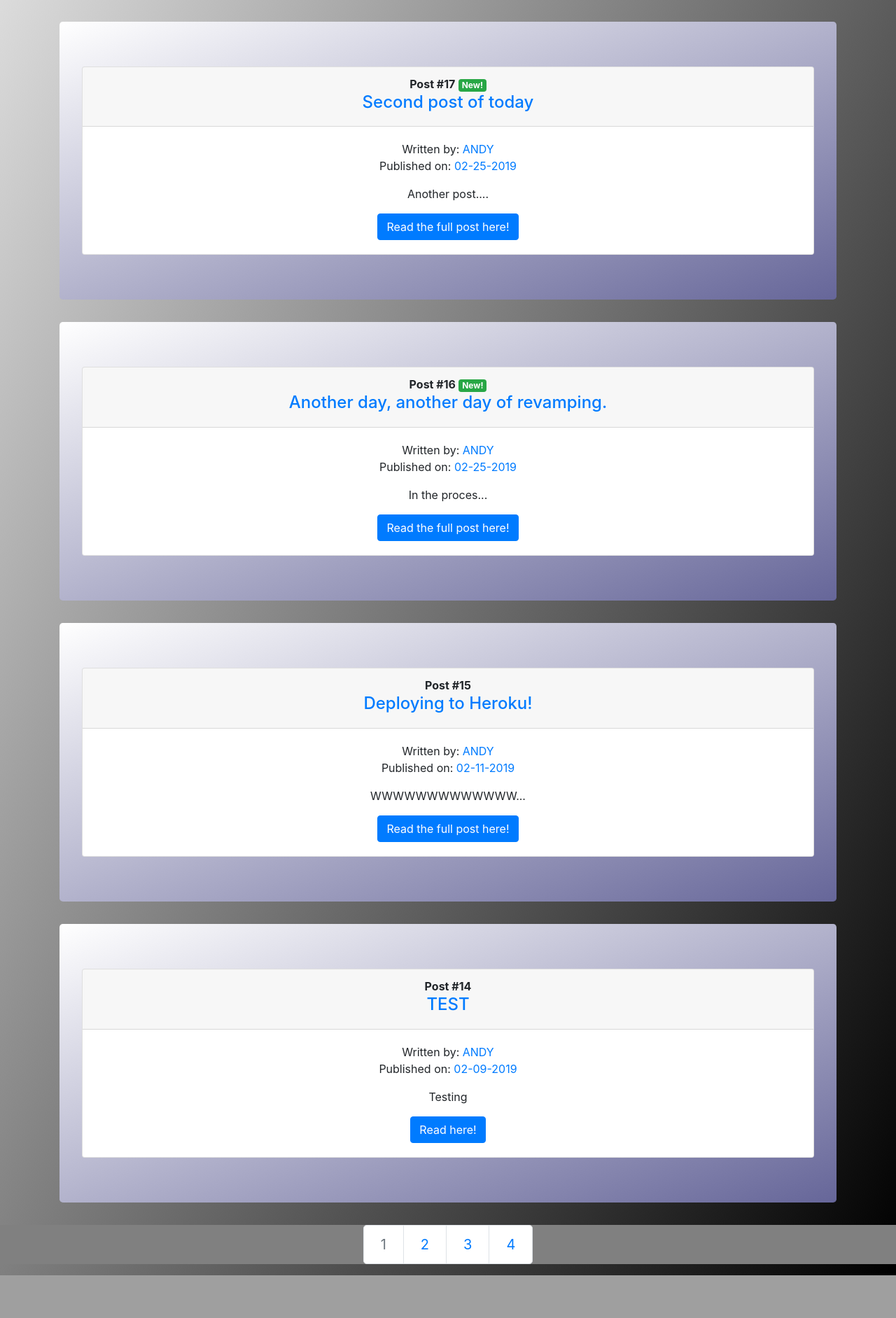
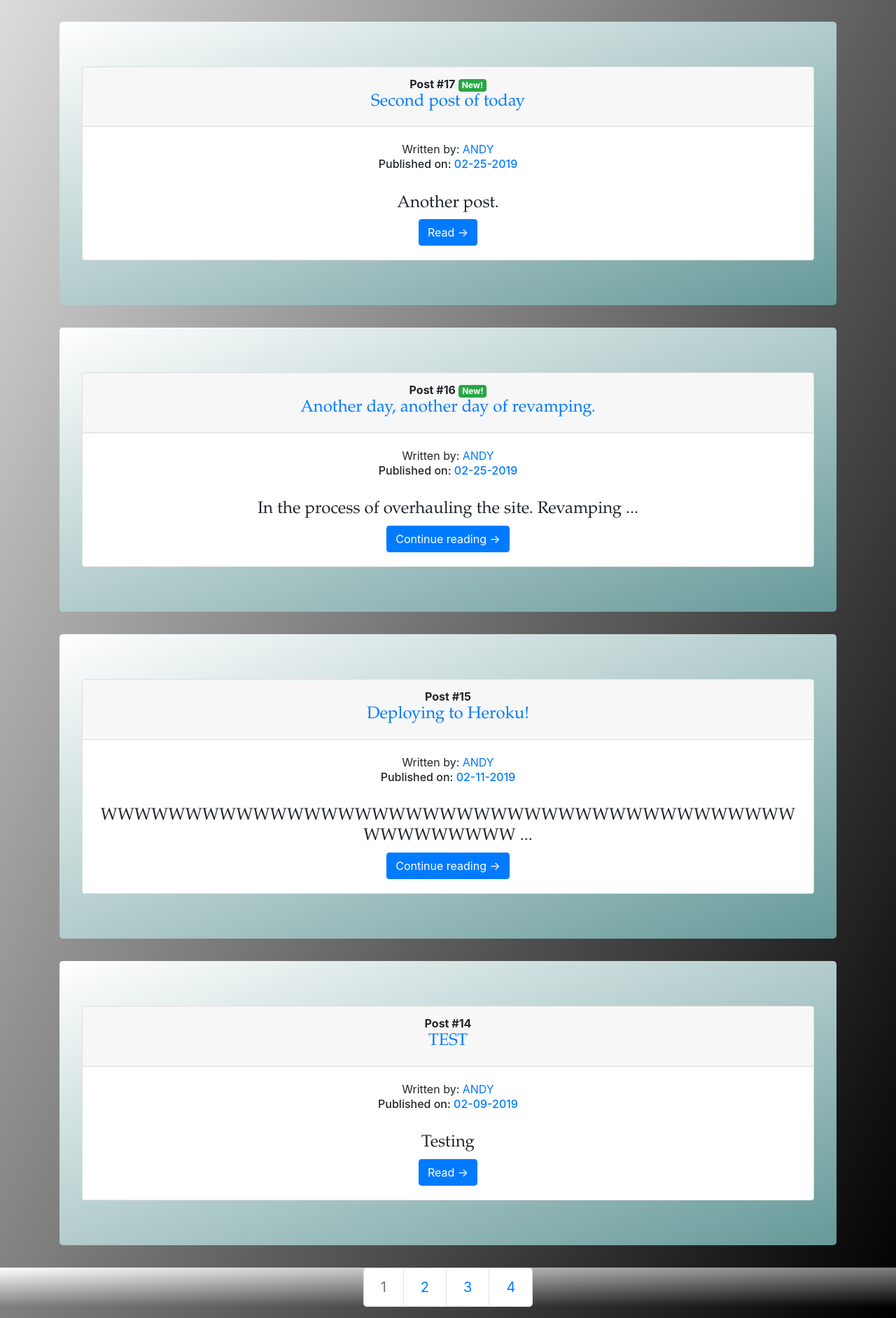
Before and after one commit to andyz123/AndyZhengBlog, a Flask app: page /blog in a window 1280 px wide. Shown: the part 706-2589 px from the top of the page at 70% size. Before the commit the page ends 2528 px from the top, so only its background shows below. Run offline with Flask 2, Linux system fonts and the light colour scheme; data comes from the database, SQL or seed files in the repository; both versions use the stored data as it was after the commit; some libraries are stand-ins or nearby versions.

Commit message:
Revamp Pt.3

```diff
--- a/BlogWebsiteProject/socialblogproject/templates/account.html
+++ b/BlogWebsiteProject/socialblogproject/templates/account.html
@@ -1,5 +1,8 @@
 {% extends 'base.html' %}
 {% block content %}
+<body style="background-image: linear-gradient(to bottom right, white,#669999);">
+
+
 	<div class='container'>
 	<div class="jumbotron border border-primary" style="background-color: #DAE9E4;" >
 		<div align='center'>
--- a/BlogWebsiteProject/socialblogproject/templates/base.html
+++ b/BlogWebsiteProject/socialblogproject/templates/base.html
@@ -42,9 +42,6 @@
 		</li>
 		{% endif %}
 
-		<li class ='nav-link'>
-			<a href="{{url_for('users.list_of_users')}}">List of Users</a>
-		</li>
 		<li class="nav-item dropdown">
         <a class="nav-link dropdown-toggle" href="#" id="navbarDropdown" role="button" data-toggle="dropdown" aria-haspopup="true" aria-expanded="false">
           Carousel
@@ -56,19 +53,20 @@
 			<a class="dropdown-item" href="{{url_for('core.nature')}}">Nature</a>
 			<div class="dropdown-divider"></div>
 
-			<a class="dropdown-item" href="{{url_for('core.audiogear')}}">Audio Gear</a>
+			<a class="dropdown-item" href="{{url_for('core.audiogear')}}">Headphones</a>
 			<div class="dropdown-divider"></div>
 
 			<a class="dropdown-item" href="{{url_for('core.technology')}}">Technology</a>
 			<div class="dropdown-divider"></div>
 
 			<a class="dropdown-item" href="{{url_for('core.goat')}}">GOAT</a>
-
+		<li class ='nav-link'>
+			<a href="{{url_for('users.list_of_users')}}">List of Users</a>
+		</li>
 	</ul>
 	</nav>
-	<!-- <br><br>
-	<br><br> -->
-<div style='padding-top: 65px'>
+
+<div style='padding-top: 65px' >
 
 	{% block content %}
 
--- a/BlogWebsiteProject/socialblogproject/templates/blog.html
+++ b/BlogWebsiteProject/socialblogproject/templates/blog.html
@@ -2,7 +2,7 @@
 {% block content %}
 <body style="background-image: linear-gradient(to bottom right, white,black);">
 
-	<div class = 'jumbotron border border-primary' style="background-color: #C4EEFF; background-image: url('static/pics/blogimage.jpg'); background-size: 100% 100vh; background-repeat: no-repeat;">
+	<div class = 'jumbotron border border-primary' style="background-image: url('static/pics/blogimage.jpg'); background-size: 100% 100vh; background-repeat: no-repeat;">
 		<div align="center" style="color:rgba(248, 247, 246, 0.9); font-family: 'Garamond'; ">
 		{% if current_user.is_authenticated %}
 		<h1>Welcome to the Blog, {{current_user.username}}!</h1>
@@ -24,26 +24,27 @@
 	<div class = 'container' >
 
 		{% for post in blog_posts.items %}
-		<div class="jumbotron" style="background-image: linear-gradient(to bottom right, white,#666699);">
+		<div class="jumbotron" style="background-image: linear-gradient(to bottom right, white,#669999);">
 		<div class="card text-center">
-			 <div class="card-header  " >
+			 <div class="card-header">
     				<strong>Post #{{post.id}}</strong>
     				{% if post.date + time > now %}
     				<span class="badge badge-success">New!</span>
     				{% endif %}
-    				<h4><a class="card-title" href="{{url_for('blog_posts.blog_post', blog_post_id = post.id)}}">{{post.title}}
+    				<h4 style="font-family: garamond;"><a class="card-title" href="{{url_for('blog_posts.blog_post', blog_post_id = post.id)}}">{{post.title}}
     				</a></h4>
   			</div>
 			<div class="card-body" >
 
 				Written by: <a href="{{url_for('users.user_posts', username = post.author.username)}}">{{post.author.username.upper()}}</a>
-				<p>Published on: <a href="{{url_for('blog_posts.blog_post_by_date', blog_post_id = post.id)}}">{{post.date.strftime('%m-%d-20%y')}}</a></p>
-				{% if post.text|length >= 13 %}
-				<p>{{post.text[:13]}}...</p>
-				<a class = 'btn btn-primary' href="{{url_for('blog_posts.blog_post', blog_post_id = post.id)}}">Read the full post here!</a>
+				<h6>Published on: <a href="{{url_for('blog_posts.blog_post_by_date', blog_post_id = post.id)}}">{{post.date.strftime('%m-%d-20%y')}}</a></h6>
+				<br>
+				{% if post.text|length > 50 %}
+				<h4 style="font-family: garamond;">{{post.text[:50]}} ...</h4>
+				<a class = 'btn btn-primary' href="{{url_for('blog_posts.blog_post', blog_post_id = post.id)}}">Continue reading →</a>
 				{% else %}
-				<p>{{post.text}}</p>
-				<a class = 'btn btn-primary' href="{{url_for('blog_posts.blog_post', blog_post_id = post.id)}}">Read here!</a>
+				<h4 style="font-family: garamond;">{{post.text}}</h4>
+				<a class = 'btn btn-primary' href="{{url_for('blog_posts.blog_post', blog_post_id = post.id)}}">Read →</a>
 				{% endif %}
 		</div>
 		</div>
@@ -51,7 +52,7 @@
 		{% endfor %}
 	</div>
 
-<nav aria-label = 'Page navigation example' style="background-color: gray;">
+<nav aria-label = 'Page navigation example' style="background-image: linear-gradient(to bottom right, white,black);">
 	<ul class="pagination justify-content-center pagination-lg" >
 		{% for page_num in blog_posts.iter_pages() %}
 			{% if blog_posts.page == page_num %}
--- a/BlogWebsiteProject/socialblogproject/templates/blog_post_by_date.html
+++ b/BlogWebsiteProject/socialblogproject/templates/blog_post_by_date.html
@@ -1,8 +1,8 @@
 {% extends 'base.html' %}
 {% block content %}
-<body style="background-color: #D4E3FF;">
+<body style="background-image: linear-gradient(to bottom right, white,#669999);">
 <div align="center">
-	<h1><span class="badge badge-pill badge-success">The following posts are all made on {{post.date.strftime('%B %d, %y')}}</span></h1></div>
+	<h1><span class="badge badge-success">Posts made on {{post.date.strftime('%B %d, 20%y')}}</span></h1></div>
 
 <div class="container">
 	<div class="jumbotron border border-primary " style="background-color: #C9E2E0;" align="center">
--- a/BlogWebsiteProject/socialblogproject/templates/create_post.html
+++ b/BlogWebsiteProject/socialblogproject/templates/create_post.html
@@ -1,5 +1,8 @@
 {% extends 'base.html' %}
 {% block content %}
+<body style="background-image: linear-gradient(to bottom right, white,#669999);">
+
+
 	<div class="container" >
 		<div class="jumbotron border border-primary" style="background-color: #F0FAF1;">
 		<form class="form-group" method='POST' >
--- a/BlogWebsiteProject/socialblogproject/templates/list_of_users.html
+++ b/BlogWebsiteProject/socialblogproject/templates/list_of_users.html
@@ -1,7 +1,7 @@
 {% extends 'base.html' %}
 {% block content %}
 
-<body style="background-color: #D4E3FF;">
+<body style="background-image: linear-gradient(to bottom right, white,#669999);">
 <div class="container">
 	{% for user in userlist %}
 		<div class="jumbotron border border-primary " style="background-color: #C9E2E0;">
--- a/BlogWebsiteProject/socialblogproject/templates/login.html
+++ b/BlogWebsiteProject/socialblogproject/templates/login.html
@@ -1,6 +1,6 @@
 {% extends 'base.html' %}
 {% block content %}
-<body style="background-color: #D4E3FF;">
+<body style="background-image: linear-gradient(to bottom right, white,#669999);">
 	<div class = 'container'>
 	<div class="jumbotron" style="background-color: #F0FAF1;">
 	<form method='POST'>
--- a/BlogWebsiteProject/socialblogproject/templates/register.html
+++ b/BlogWebsiteProject/socialblogproject/templates/register.html
@@ -1,6 +1,6 @@
 {% extends 'base.html' %}
 {% block content %}
-<body style="background-color: #D4E3FF;">
+<body style="background-image: linear-gradient(to bottom right, white,#669999);">
 
 	<div class="container" >
 		<div class="jumbotron" style="background-color: #F0FAF1;">
--- a/BlogWebsiteProject/socialblogproject/templates/user_blog_posts.html
+++ b/BlogWebsiteProject/socialblogproject/templates/user_blog_posts.html
@@ -1,6 +1,6 @@
 {% extends 'base.html' %}
 {% block content %}
-<body style="background-color: #D4E3FF;">
+<body style="background-image: linear-gradient(to bottom right, white,#669999);">
 	<div class='container'>
 		<div class="jumbotron border border-primary " style="background-color: #C9E2E0;">
 			<div align="center">
@@ -32,9 +32,9 @@
 
 		</div>
 
-<nav aria-label = 'Page Navigation example' style="background-color: #C4EEFF;">
+<nav aria-label = 'Page Navigation example' style="background-image: linear-gradient(to bottom right, white,#669999);">
 	<ul class="pagination justify-content-center pagination-lg">
-		{% for page_num in blog_posts.iter_pages(left_edge=1, right_edge= 1, left_current=1, right_current = 2) %}
+		{% for page_num in blog_posts.iter_pages() %}
 			{% if blog_posts.page == page_num %}
 			<li class="page-item disabled">
 				<a href="{{url_for('users.user_posts', username = user.username, page = page_num)}}" class="page-link">{{ page_num }}</a>
```
Also changed, not shown: BlogWebsiteProject/socialblogproject/templates/blog_post.html (+9 -5 lines), BlogWebsiteProject/socialblogproject/data.sqlite.
